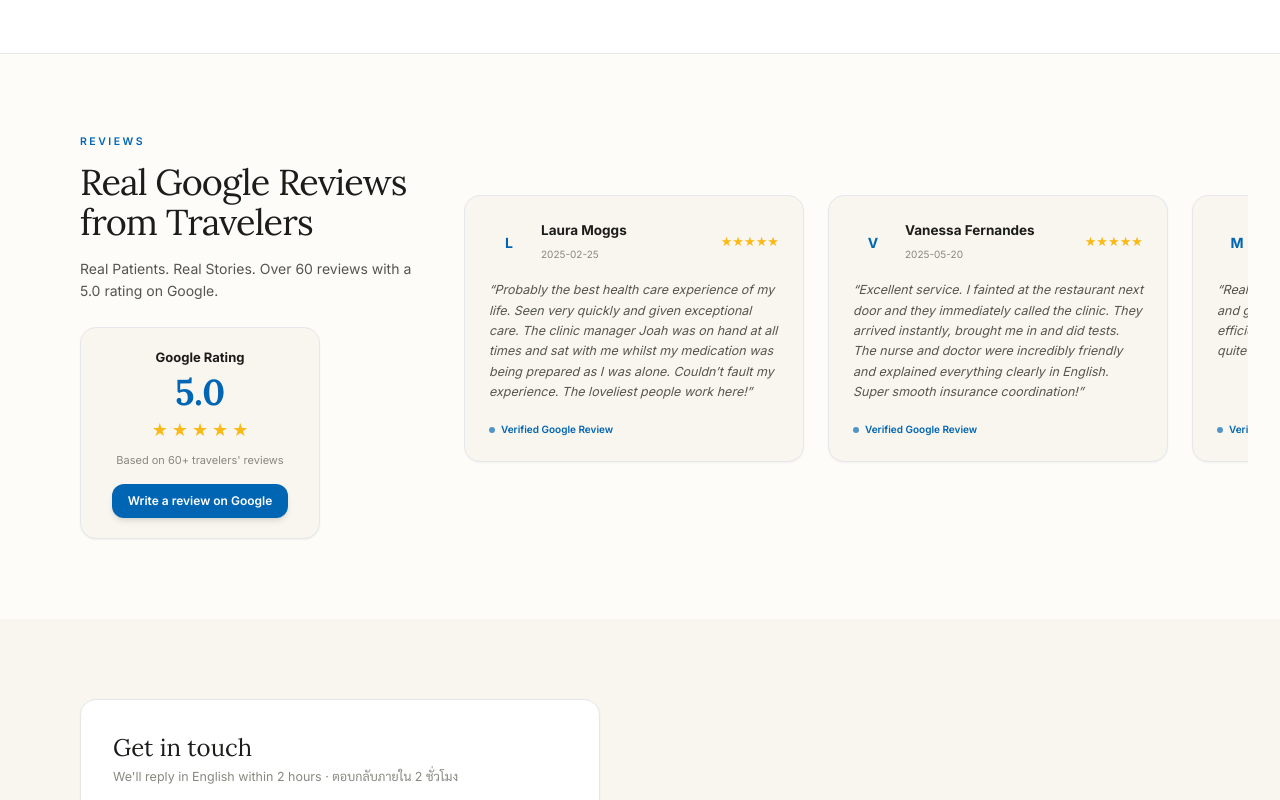
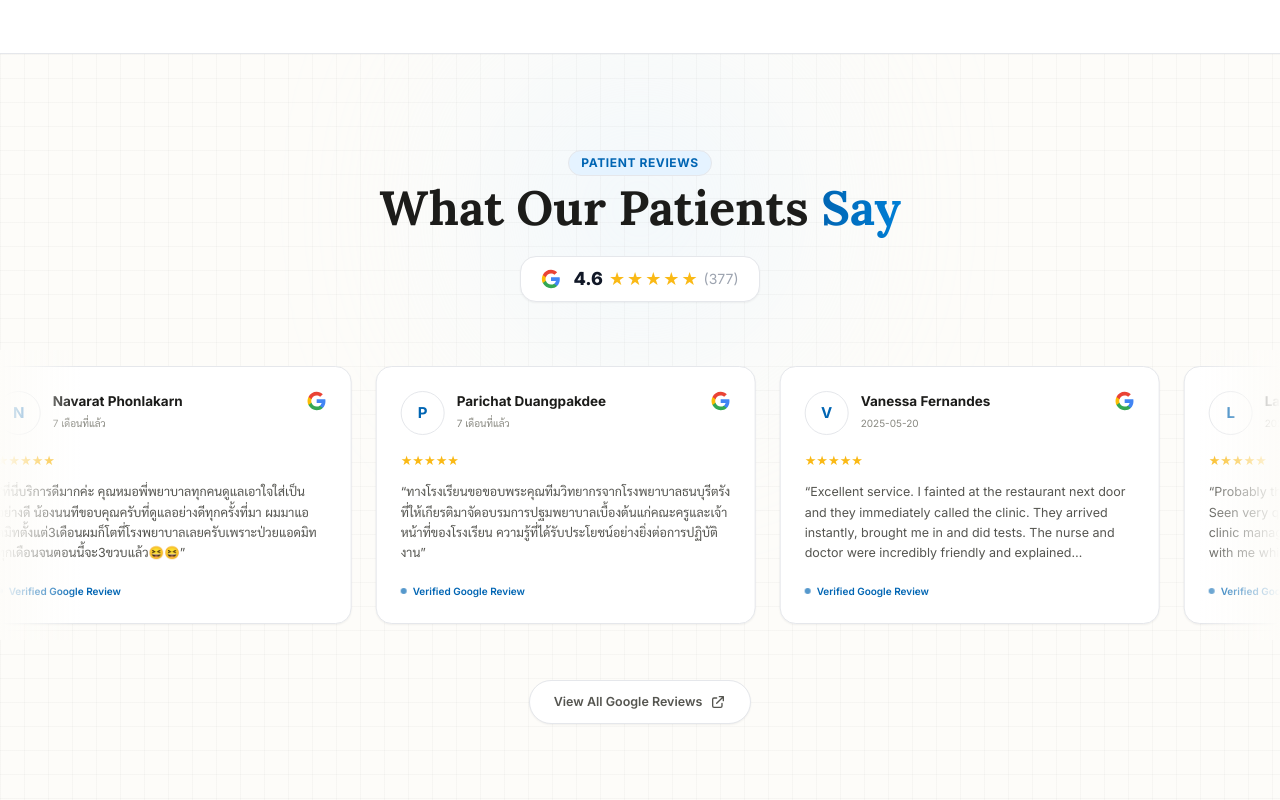
Before and after one commit to instrph2022/thonburilanta.com, a Next.js app: page / in a window 1280 px wide. Shown: the part 5420-6220 px from the top of the page. Built offline with nearby package versions, Linux system fonts and the light colour scheme; no server answers.

Commit message:
feat: implement Thonburi Trang styled infinite marquee google reviews slider with authentic review data

```diff
--- a/src/app/globals.css
+++ b/src/app/globals.css
@@ -66,3 +66,12 @@ body {
 .animate-float2 {
   animation: float2 5s ease-in-out infinite;
 }
+
+.animate-marquee {
+  animation: marquee 35s linear infinite;
+}
+
+@keyframes marquee {
+  0% { transform: translateX(0%); }
+  100% { transform: translateX(-50%); }
+}
--- a/src/app/page.tsx
+++ b/src/app/page.tsx
@@ -23,11 +23,32 @@ const INSURANCES = [
 
 const REVIEWS = [
   {
-    name: "Laura Moggs",
+    name: "ณัฐชล สุวรรณวร",
     rating: 5,
-    date: "2025-02-25",
-    text: "Probably the best health care experience of my life. Seen very quickly and given exceptional care. The clinic manager Joah was on hand at all times and sat with me whilst my medication was being prepared as I was alone. Couldn’t fault my experience. The loveliest people work here!",
-    avatar: "L"
+    date: "3 เดือนที่แล้ว",
+    text: "น่ารัก บริการดี ตั้งแต่วันแรกที่เกิดอุบัติเหตุ รักษาต่อเนื่องเพราะเป็นกันเองสุดๆค่ะ พี่ๆห้องทำแผลน่ารักมากค่ะ หมอหล่อค่ะ 😆",
+    avatar: "ณ"
+  },
+  {
+    name: "มาริอ้อนคลินิก ศัลยกรรม",
+    rating: 5,
+    date: "8 เดือนที่แล้ว",
+    text: "ขอบพระคุณเจ้าหน้าที่ พยาบาลวอร์ด 37 ที่บริการ และให้การดูแลเป็นอย่างดี ไม่มีขาดตกบกพร่อง คะแนนบริการเต็ม 100 คะแนนไม่หัก จากคนไข้ ห้อง 3707 ใช้บริการวันที่ 26 ออกโรงพยาบาล 29 เป็นกำลังใจให้เจ้าหน้าที่และพยาบาลวอร์ด 37 ทุก...",
+    avatar: "ม"
+  },
+  {
+    name: "Navarat Phonlakarn",
+    rating: 5,
+    date: "7 เดือนที่แล้ว",
+    text: "ที่นี่บริการดีมากค่ะ คุณหมอพี่พยาบาลทุกคนดูแลเอาใจใส่เป็นอย่างดี น้องนนทีขอบคุณครับที่ดูแลอย่างดีทุกครั้งที่มา ผมมาแอดมิทตั้งแต่3เดือนผมก็โตที่โรงพยาบาลเลยครับเพราะป่วยแอดมิททุกเดือนจนตอนนี้จะ3ขวบแล้ว😆😆",
+    avatar: "N"
+  },
+  {
+    name: "Parichat Duangpakdee",
+    rating: 5,
+    date: "7 เดือนที่แล้ว",
+    text: "ทางโรงเรียนขอขอบพระคุณทีมวิทยากรจากโรงพยาบาลธนบุรีตรัง ที่ให้เกียรติมาจัดอบรมการปฐมพยาบาลเบื้องต้นแก่คณะครูและเจ้าหน้าที่ของโรงเรียน ความรู้ที่ได้รับประโยชน์อย่างยิ่งต่อการปฏิบัติงาน",
+    avatar: "P"
   },
   {
     name: "Vanessa Fernandes",
@@ -37,18 +58,11 @@ const REVIEWS = [
     avatar: "V"
   },
   {
-    name: "Madeleine Davis",
+    name: "Laura Moggs",
     rating: 5,
-    date: "2025-05-06",
-    text: "Really lovely and welcoming team. I was seen and given treatment incredibly quickly and efficiently. Thank you for making what could be quite a daunting experience very positive!",
-    avatar: "M"
-  },
-  {
-    name: "Rob A.",
-    rating: 5,
-    date: "2025-04-16",
-    text: "Excellent service provided. Good communication and very helpful and friendly staff. Needed wound cleaning and dressing daily and they sorted this liaising with my travel insurer.",
-    avatar: "R"
+    date: "2025-02-25",
+    text: "Probably the best health care experience of my life. Seen very quickly and given exceptional care. The clinic manager Joah was on hand at all times and sat with me whilst my medication was being prepared as I was alone. Couldn’t fault my experience. The loveliest people work here!",
+    avatar: "L"
   },
   {
     name: "Sunesh Smith",
@@ -56,13 +70,6 @@ const REVIEWS = [
     date: "2025-04-02",
     text: "I suffered very bad food poisoning and spent an evening in the clinic. I was very well looked after by the staff and seen to by the doctor quickly. They even helped contact my insurance to settle the bill on the night. Highly recommend!",
     avatar: "S"
-  },
-  {
-    name: "Amelia Kirby",
-    rating: 5,
-    date: "2025-04-02",
-    text: "Kind attentive staff, little to no wait. Clean and professional facility. I was treated as soon as I arrived and they even drove me back to my hotel. They delivered medicine to my hotel later that day. Highly recommend.",
-    avatar: "A"
   }
 ];
 
@@ -950,63 +957,76 @@ export default function Home() {
       </section>
 
       {/* GOOGLE REVIEWS SECTION */}
-      <section className="py-20 px-6 sm:px-12 lg:px-20 bg-warm-white border-t border-border">
-        <div className="max-w-7xl mx-auto">
-          <div className="grid grid-cols-1 lg:grid-cols-[30%_70%] gap-12 items-center">
-            <div>
-              <div className="text-[10.5px] font-semibold uppercase tracking-[2.5px] text-teal-brand mb-3">
-                Reviews
+      <section className="py-24 bg-cream/35 relative overflow-hidden border-t border-border">
+        <div className="absolute inset-0 bg-[linear-gradient(to_right,#8080800d_1px,transparent_1px),linear-gradient(to_bottom,#8080800d_1px,transparent_1px)] bg-[size:24px_24px]" />
+        <div className="absolute left-0 right-0 top-0 -z-10 m-auto h-[310px] w-[310px] rounded-full bg-teal-light opacity-50 blur-[100px]" />
+
+        {/* Header */}
+        <div className="container mx-auto px-4 relative z-10 mb-12 text-center">
+          <span className="text-teal-brand font-bold tracking-wider uppercase text-xs mb-2 block bg-teal-light w-fit mx-auto px-3 py-1 rounded-full border border-teal-mid/10">
+            {language === 'th' ? "รีวิวจากผู้ใช้บริการจริง" : "PATIENT REVIEWS"}
+          </span>
+          <h2 className="text-3xl md:text-5xl font-serif font-bold text-dark leading-tight mb-4">
+            {language === 'th' ? "เสียงยืนยันจาก" : "What Our Patients"}{" "}
+            <span className="text-transparent bg-clip-text bg-gradient-to-r from-teal-brand to-teal-mid">
+              {language === 'th' ? "ผู้ใช้บริการจริง" : "Say"}
+            </span>
+          </h2>
+
+          {/* Google Rating Badge */}
+          <div className="inline-flex items-center gap-3 bg-white border border-border rounded-2xl px-5 py-3 shadow-sm mt-2">
+            <svg className="w-5 h-5" viewBox="0 0 24 24" xmlns="http://www.w3.org/2000/svg">
+              <path d="M22.56 12.25c0-.78-.07-1.53-.2-2.25H12v4.26h5.92c-.26 1.37-1.04 2.53-2.21 3.31v2.77h3.57c2.08-1.92 3.28-4.74 3.28-8.09z" fill="#4285F4"/>
+              <path d="M12 23c2.97 0 5.46-.98 7.28-2.66l-3.57-2.77c-.98.66-2.23 1.06-3.71 1.06-2.86 0-5.29-1.93-6.16-4.53H2.18v2.84C3.99 20.53 7.7 23 12 23z" fill="#34A853"/>
+              <path d="M5.84 14.09c-.22-.66-.35-1.36-.35-2.09s.13-1.43.35-2.09V7.07H2.18C1.43 8.55 1 10.22 1 12s.43 3.45 1.18 4.93l2.85-2.22.81-.62z" fill="#FBBC05"/>
+              <path d="M12 5.38c1.62 0 3.06.56 4.21 1.64l3.15-3.15C17.45 2.09 14.97 1 12 1 7.7 1 3.99 3.47 2.18 7.07l3.66 2.84c.87-2.6 3.3-4.53 6.16-4.53z" fill="#EA4335"/>
+            </svg>
+            <div className="flex items-center gap-1.5">
+              <span className="font-extrabold text-gray-900 text-lg leading-none">4.6</span>
+              <div className="flex gap-0.5">
+                {[1, 2, 3, 4, 5].map(i => (
+                  <span key={i} className="text-amber text-lg leading-none">★</span>
+                ))}
               </div>
-              <h2 className="font-serif text-3xl sm:text-4xl text-dark tracking-tight mb-4">
-                {t("revTitle")}
-              </h2>
-              <p className="text-[14px] text-mid leading-relaxed mb-6">
-                {t("revSub")}
-              </p>
-
-              {/* Google Big Rating Badge */}
-              <div className="bg-cream rounded-2xl p-5 border border-border flex flex-col items-center text-center shadow-sm max-w-[240px]">
-                <span className="text-[13px] font-bold text-dark mb-1">Google Rating</span>
-                <span className="text-4xl font-serif font-black text-teal-brand mb-1">5.0</span>
-                <div className="flex gap-1 mb-2">
-                  <span className="text-amber text-lg">★</span>
-                  <span className="text-amber text-lg">★</span>
-                  <span className="text-amber text-lg">★</span>
-                  <span className="text-amber text-lg">★</span>
-                  <span className="text-amber text-lg">★</span>
+              <span className="text-gray-400 text-sm">(377)</span>
             </div>
-                <span className="text-[11px] text-muted mb-4">Based on 60+ travelers&apos; reviews</span>
-                <a
-                  href="https://search.google.com/local/writereview?placeid=ChIJTX2VL3jBUTARtzm-qlggWDg"
-                  target="_blank"
-                  rel="noopener noreferrer"
-                  className="bg-teal-brand text-white border-0 py-2 px-4 rounded-xl text-[12px] font-semibold hover:bg-teal-dark transition-all cursor-pointer shadow-md decoration-transparent"
-                >
-                  {t("revWriteBtn")}
-                </a>
           </div>
         </div>
 
-            {/* Scrollable horizontal review list */}
-            <div className="flex gap-6 overflow-x-auto pb-4 scrollbar-thin scrollbar-thumb-teal-brand/20">
-              {REVIEWS.map((rev) => (
-                <div key={rev.name} className="min-w-[280px] sm:min-w-[340px] bg-cream rounded-2xl p-6 border border-border flex flex-col justify-between hover:scale-[1.01] transition-transform shadow-sm">
+        {/* Marquee Container */}
+        <div className="relative w-full overflow-hidden">
+          <div className="absolute left-0 top-0 bottom-0 w-20 bg-gradient-to-r from-warm-white via-warm-white/40 to-transparent z-10 pointer-events-none" />
+          <div className="absolute right-0 top-0 bottom-0 w-20 bg-gradient-to-l from-warm-white via-warm-white/40 to-transparent z-10 pointer-events-none" />
+
+          <div className="flex w-max animate-marquee hover:[animation-play-state:paused] gap-6 py-4">
+            {[...REVIEWS, ...REVIEWS, ...REVIEWS].map((rev, index) => (
+              <div
+                key={`${rev.name}-${index}`}
+                className="w-[340px] md:w-[380px] flex-shrink-0 bg-white rounded-2xl p-6 border border-border flex flex-col justify-between hover:scale-[1.01] transition-all duration-300 shadow-sm hover:shadow-md"
+              >
                 <div>
-                    <div className="flex items-center justify-between mb-4">
+                  <div className="flex items-start justify-between mb-4">
                     <div className="flex items-center gap-3">
-                        <div className="w-10 h-10 rounded-full bg-teal-brand/10 text-teal-brand flex items-center justify-center font-bold text-[14px]">
+                      <div className="w-11 h-11 rounded-full overflow-hidden bg-teal-brand/10 text-teal-brand flex items-center justify-center font-bold text-[15px] border border-border">
                         {rev.avatar}
                       </div>
                       <div>
-                          <h4 className="text-[13.5px] font-bold text-dark">{rev.name}</h4>
+                        <h4 className="text-[13.5px] font-bold text-dark leading-tight">{rev.name}</h4>
                         <span className="text-[10px] text-muted">{rev.date}</span>
                       </div>
                     </div>
-                      <div className="flex gap-0.5 text-amber text-[13px]">
+                    {/* Google Icon badge */}
+                    <svg className="w-5 h-5 flex-shrink-0" viewBox="0 0 24 24" xmlns="http://www.w3.org/2000/svg">
+                      <path d="M22.56 12.25c0-.78-.07-1.53-.2-2.25H12v4.26h5.92c-.26 1.37-1.04 2.53-2.21 3.31v2.77h3.57c2.08-1.92 3.28-4.74 3.28-8.09z" fill="#4285F4"/>
+                      <path d="M12 23c2.97 0 5.46-.98 7.28-2.66l-3.57-2.77c-.98.66-2.23 1.06-3.71 1.06-2.86 0-5.29-1.93-6.16-4.53H2.18v2.84C3.99 20.53 7.7 23 12 23z" fill="#34A853"/>
+                      <path d="M5.84 14.09c-.22-.66-.35-1.36-.35-2.09s.13-1.43.35-2.09V7.07H2.18C1.43 8.55 1 10.22 1 12s.43 3.45 1.18 4.93l2.85-2.22.81-.62z" fill="#FBBC05"/>
+                      <path d="M12 5.38c1.62 0 3.06.56 4.21 1.64l3.15-3.15C17.45 2.09 14.97 1 12 1 7.7 1 3.99 3.47 2.18 7.07l3.66 2.84c.87-2.6 3.3-4.53 6.16-4.53z" fill="#EA4335"/>
+                    </svg>
+                  </div>
+                  <div className="flex gap-0.5 text-amber text-[13px] mb-3">
                     {"★".repeat(rev.rating)}
                   </div>
-                    </div>
-                    <p className="text-[12.5px] leading-relaxed text-mid italic">
+                  <p className="text-[12.5px] leading-relaxed text-mid line-clamp-4">
                     &ldquo;{rev.text}&rdquo;
                   </p>
                 </div>
@@ -1018,6 +1038,20 @@ export default function Home() {
             ))}
           </div>
         </div>
+
+        {/* View All Button */}
+        <div className="text-center mt-10 relative z-10">
+          <a
+            href="https://search.google.com/local/reviews?placeid=ChIJTX2VL3jBUTARtzm-qlggWDg"
+            target="_blank"
+            rel="noopener noreferrer"
+            className="inline-flex items-center gap-2 text-[12.5px] font-semibold text-mid hover:text-teal-brand transition-colors group px-6 py-3 rounded-full bg-white border border-border shadow-sm hover:shadow hover:border-teal-brand/20 decoration-transparent"
+          >
+            <span>{language === 'th' ? "ดูรีวิวทั้งหมดบน Google" : "View All Google Reviews"}</span>
+            <svg className="w-4 h-4 transition-transform group-hover:translate-x-1" fill="none" viewBox="0 0 24 24" stroke="currentColor">
+              <path strokeLinecap="round" strokeLinejoin="round" strokeWidth={2} d="M10 6H6a2 2 0 00-2 2v10a2 2 0 002 2h10a2 2 0 002-2v-4M14 4h6m0 0v6m0-6L10 14" />
+            </svg>
+          </a>
         </div>
       </section>
 
```
Lines whose indentation alone changed are shown as unchanged.
